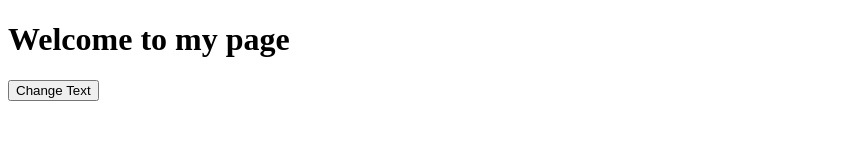
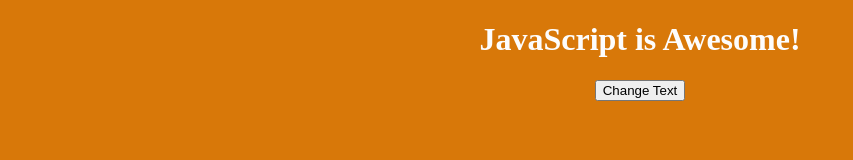
Before and after one commit to TigerFang101/CSC102, a plain HTML site: page game.html in a window 1280 px wide. Both pictures are taken after a click on the button "Change Text". Shown: the whole page, without its empty margins (0-853 px from the left). Drawn offline with Linux system fonts and the light colour scheme.

Commit message:
Correct HTML structure and add JavaScript function
Fixed script tag and stylesheet link in HTML.

```diff
--- a/game.html
+++ b/game.html
@@ -4,13 +4,20 @@
     <meta charset="UTF-8">
     <meta name="viewport" content="width=device-width, initial-scale=1.0">
     <title>JavaScript Function Demo</title>
-        <sctipt src="code.js"></sctipt>
-        <link href="main.css" rel="stylsheet">
+
+    <link href="main.css" rel="stylesheet">
 </head>
 <body>
+
     <header>
         <h1 id="heading">Welcome to my page</h1>
-            <button onclick="updateText()";>Change Text</button>
+        <button onclick="updateText()">Change Text</button>
     </header>
+
+    <script>
+        function updateText() {
+            document.getElementById("heading").innerHTML = "JavaScript is Awesome!";
+        }
+    </script>
 </body>
 </html>
```
Lines whose indentation alone changed are shown as unchanged.
